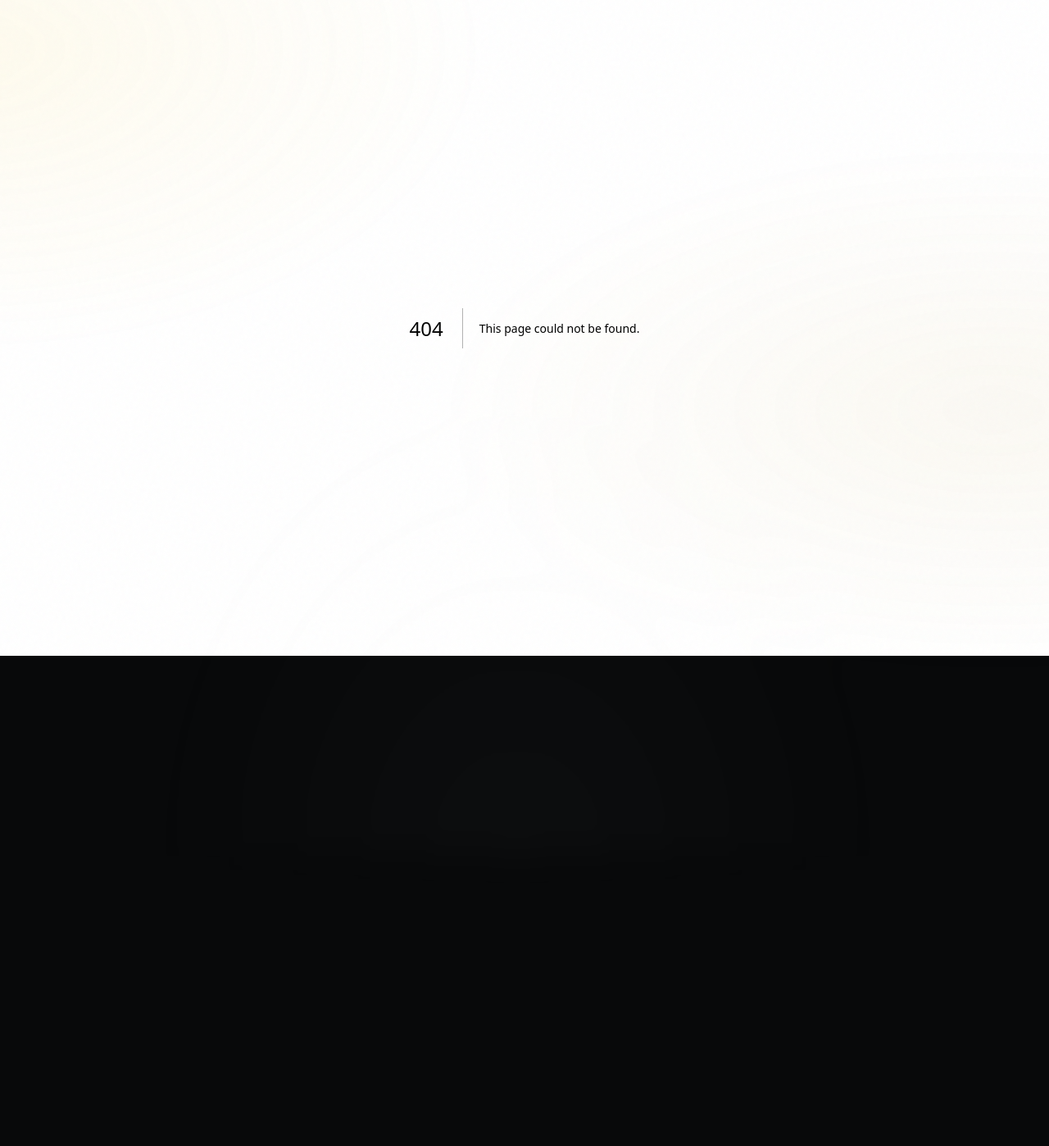
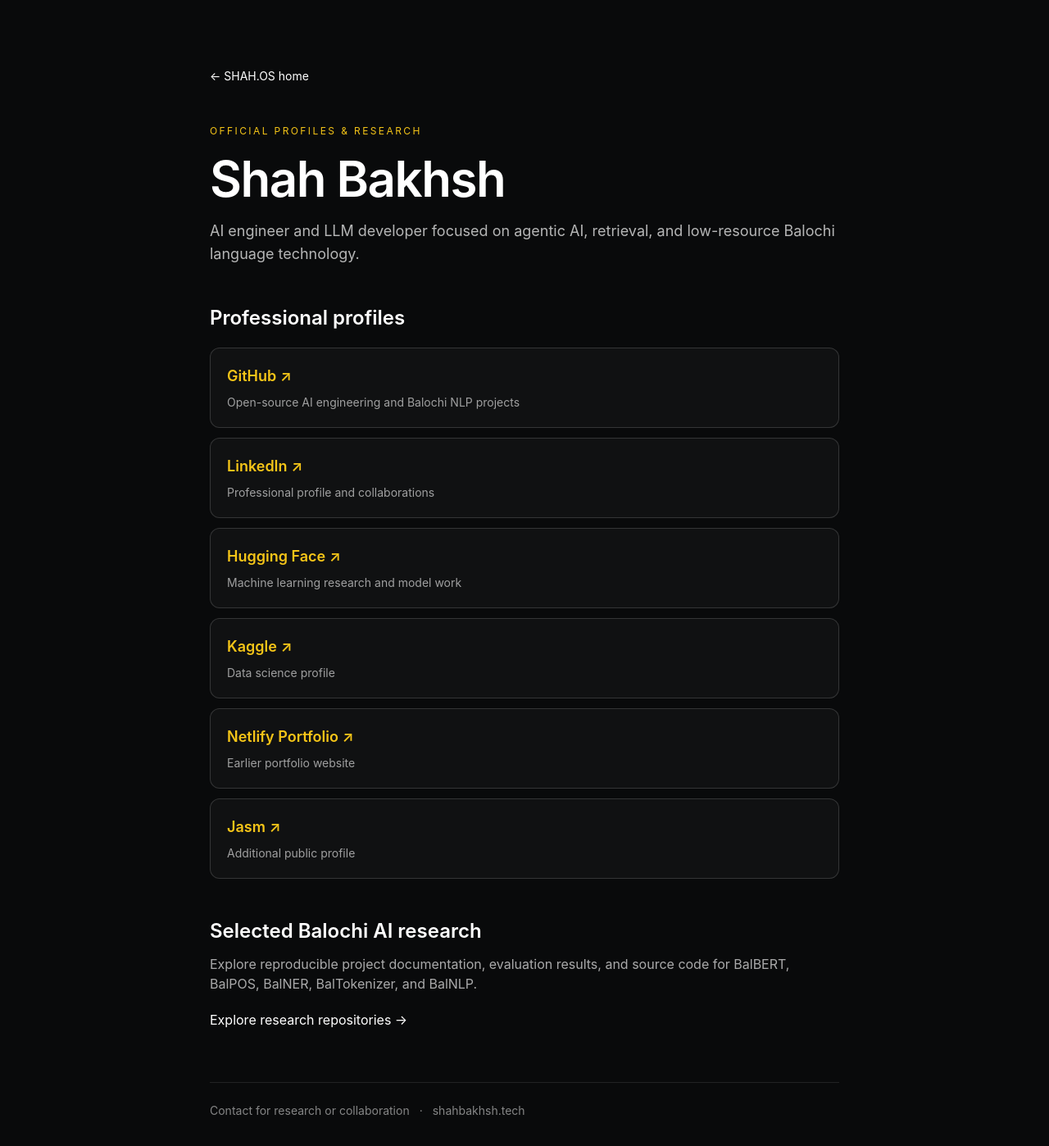
Before and after one commit to shah-bakhsh/shah-bakhsh-shah-os, a Next.js app: page /links in a window 1280 px wide. Before the commit this address had no page. Shown: the top 1398 px of the page at 82% size. Before the commit the page ends 800 px from the top, so only its background shows below. Built offline with nearby package versions, Linux system fonts and the light colour scheme.

Commit message:
seo: add public profile links page for Shah Bakhsh

```diff
--- /dev/null
+++ b/app/links/page.tsx
@@ -0,0 +1,60 @@
+import type { Metadata } from "next";
+
+export const metadata: Metadata = {
+  title: "Shah Bakhsh — Official Profiles & Research Links",
+  description:
+    "Official professional profiles, open-source AI projects, and research links for Shah Bakhsh, AI engineer and Balochi NLP researcher.",
+  alternates: { canonical: "/links/" },
+};
+
+const links = [
+  { label: "GitHub", url: "https://github.com/shah-bakhsh", detail: "Open-source AI engineering and Balochi NLP projects" },
+  { label: "LinkedIn", url: "https://www.linkedin.com/in/shah-bakhsh/", detail: "Professional profile and collaborations" },
+  { label: "Hugging Face", url: "https://huggingface.co/shah-bakhsh", detail: "Machine learning research and model work" },
+  { label: "Kaggle", url: "https://www.kaggle.com/shahbakhshtech", detail: "Data science profile" },
+  { label: "Netlify Portfolio", url: "https://shah-bakhsh.netlify.app/", detail: "Earlier portfolio website" },
+  { label: "Jasm", url: "https://app.jasm.app/shah-bakhsh", detail: "Additional public profile" },
+];
+
+export default function LinksPage() {
+  return (
+    <main className="min-h-screen bg-[#090a0b] px-5 py-20 text-white">
+      <div className="mx-auto max-w-3xl">
+        <a href="/" className="text-sm text-[#f5c518] hover:underline">← SHAH.OS home</a>
+        <p className="mt-12 text-xs uppercase tracking-[.2em] text-[#f5c518]">Official profiles & research</p>
+        <h1 className="mt-5 text-5xl font-semibold tracking-tight sm:text-6xl">Shah Bakhsh</h1>
+        <p className="mt-5 text-lg text-white/70">
+          AI engineer and LLM developer focused on agentic AI, retrieval, and low-resource Balochi language technology.
+        </p>
+        <h2 className="mt-12 text-2xl font-semibold">Professional profiles</h2>
+        <div className="mt-5 grid gap-3">
+          {links.map((item) => (
+            <a
+              key={item.url}
+              href={item.url}
+              target="_blank"
+              rel="noopener noreferrer me"
+              className="block rounded-xl border border-white/15 bg-white/[.03] p-5 transition hover:border-[#f5c518]/60"
+            >
+              <span className="text-lg font-semibold text-[#f5c518]">{item.label} ↗</span>
+              <span className="mt-2 block text-sm text-white/60">{item.detail}</span>
+            </a>
+          ))}
+        </div>
+        <h2 className="mt-12 text-2xl font-semibold">Selected Balochi AI research</h2>
+        <p className="mt-3 text-white/65">
+          Explore reproducible project documentation, evaluation results, and source code for
+          BalBERT, BalPOS, BalNER, BalTokenizer, and BalNLP.
+        </p>
+        <a href="https://github.com/shah-bakhsh" target="_blank" rel="noopener noreferrer" className="mt-5 inline-block text-[#f5c518] hover:underline">
+          Explore research repositories →
+        </a>
+        <footer className="mt-16 border-t border-white/10 pt-6 text-sm text-white/50">
+          <a href="mailto:shahbakhshtech@gmail.com" className="hover:text-[#f5c518]">Contact for research or collaboration</a>
+          <span className="mx-3">·</span>
+          <a href="/" className="hover:text-[#f5c518]">shahbakhsh.tech</a>
+        </footer>
+      </div>
+    </main>
+  );
+}
```
